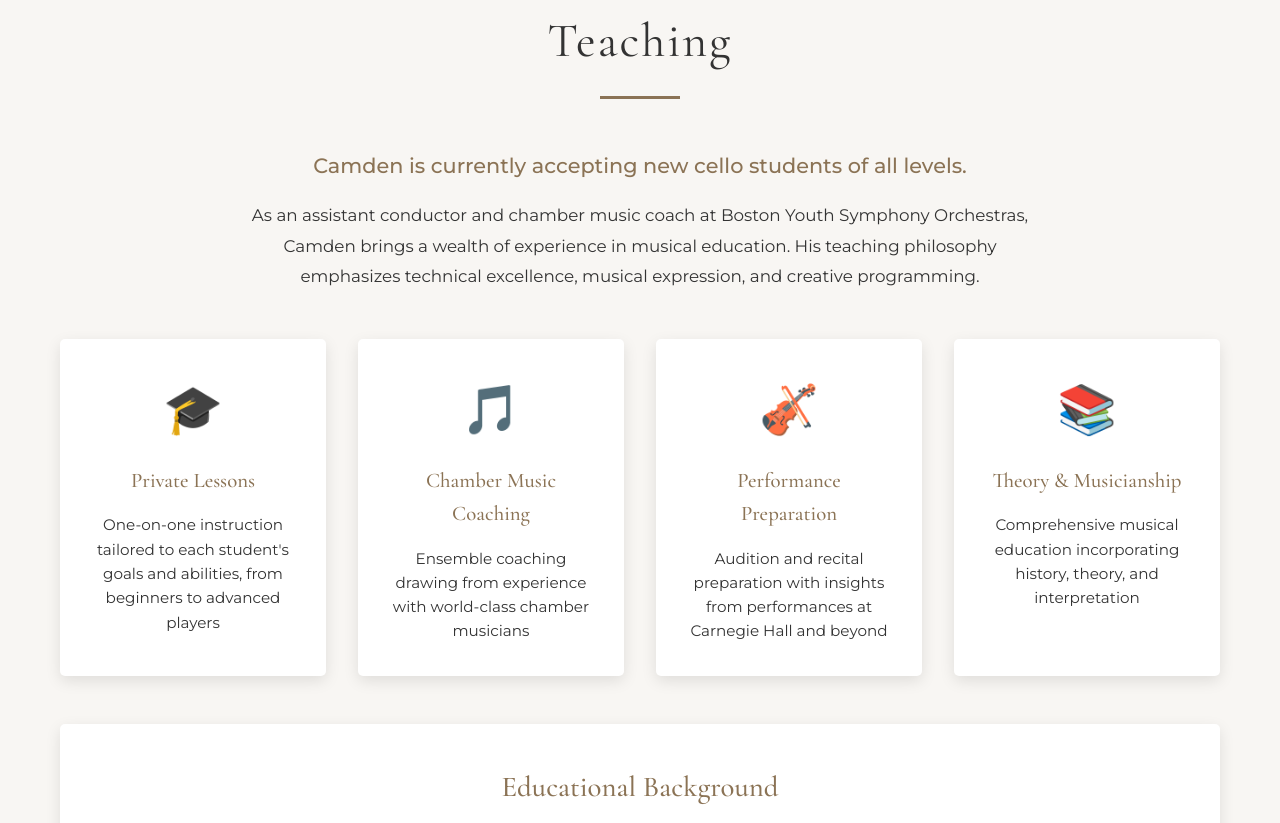
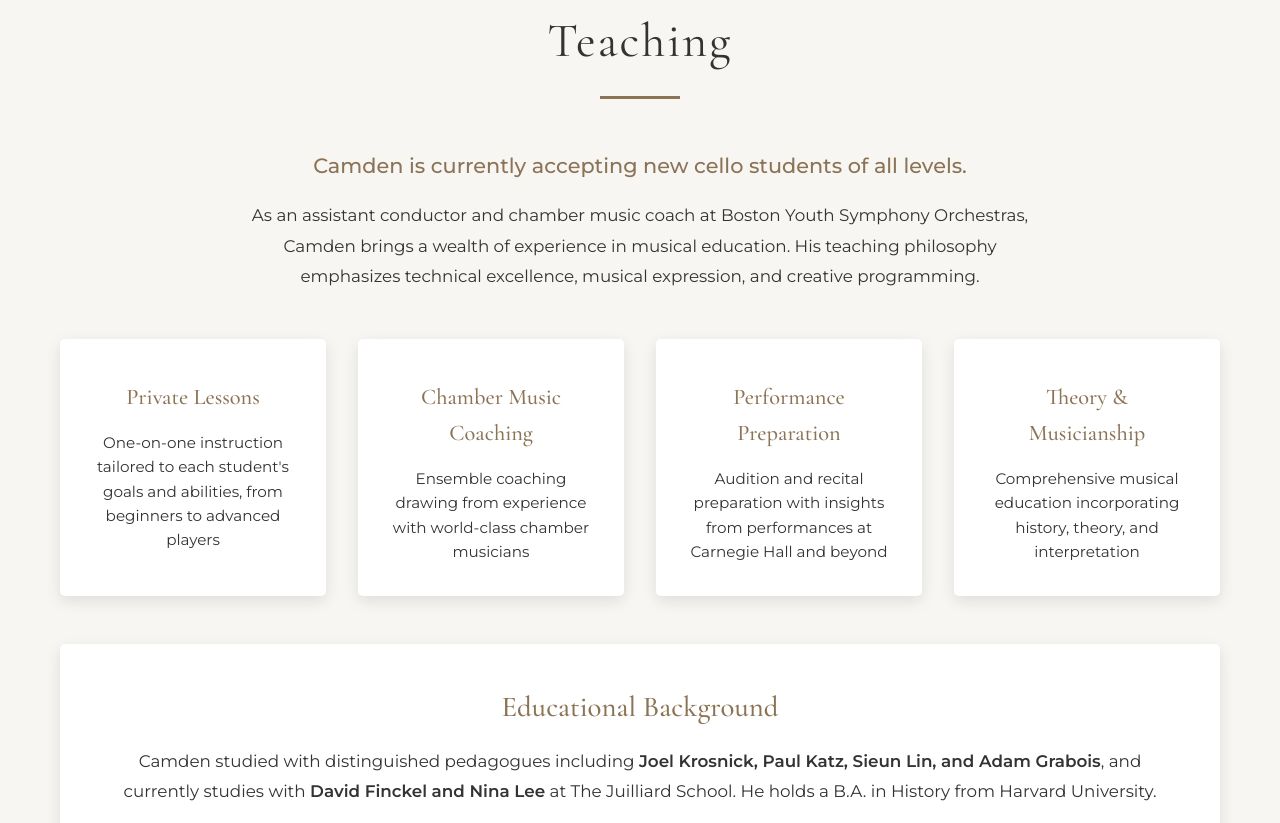
Before and after one commit to neoguer/Camden, a plain HTML site: page index.html in a window 1280 px wide. Shown: the part 1959-2782 px from the top of the page. Drawn offline with nearby package versions, Linux system fonts and the light colour scheme.

Commit message:
Polish website: remove AI indicators and add booking CTA
- Remove emoji icons from teaching section for professional appearance
- Add "Book a Performance" button to hero section
- Add Boston to location information (NYC and Boston)
- Improve feature card styling without emojis
- Update hero to feature three clear call-to-action buttons

```diff
--- a/index.html
+++ b/index.html
@@ -40,6 +40,7 @@
             <p class="hero-location">New York City</p>
             <div class="hero-buttons">
                 <a href="#about" class="btn-primary">Discover More</a>
+                <a href="#contact" class="btn-primary btn-outline">Book a Performance</a>
                 <a href="#teaching" class="btn-primary btn-outline">Accepting Students</a>
             </div>
         </div>
@@ -83,22 +84,18 @@
                 </div>
                 <div class="teaching-features">
                     <div class="feature-card">
-                        <div class="feature-icon">🎓</div>
                         <h3>Private Lessons</h3>
                         <p>One-on-one instruction tailored to each student's goals and abilities, from beginners to advanced players</p>
                     </div>
                     <div class="feature-card">
-                        <div class="feature-icon">🎵</div>
                         <h3>Chamber Music Coaching</h3>
                         <p>Ensemble coaching drawing from experience with world-class chamber musicians</p>
                     </div>
                     <div class="feature-card">
-                        <div class="feature-icon">🎻</div>
                         <h3>Performance Preparation</h3>
                         <p>Audition and recital preparation with insights from performances at Carnegie Hall and beyond</p>
                     </div>
                     <div class="feature-card">
-                        <div class="feature-icon">📚</div>
                         <h3>Theory & Musicianship</h3>
                         <p>Comprehensive musical education incorporating history, theory, and interpretation</p>
                     </div>
@@ -261,7 +258,7 @@
                 <div class="contact-info">
                     <div class="contact-item">
                         <h3>Location</h3>
-                        <p>New York City</p>
+                        <p>New York City<br>Boston</p>
                     </div>
                     <div class="contact-item">
                         <h3>Social Media</h3>
--- a/styles.css
+++ b/styles.css
@@ -293,15 +293,11 @@ section {
     box-shadow: 0 10px 30px rgba(0, 0, 0, 0.15);
 }
 
-.feature-icon {
-    font-size: 3rem;
-    margin-bottom: 1rem;
-}
-
 .feature-card h3 {
-    font-size: 1.3rem;
+    font-size: 1.4rem;
     margin-bottom: 1rem;
     color: var(--secondary-color);
+    padding-top: 0.5rem;
 }
 
 .feature-card p {
```
